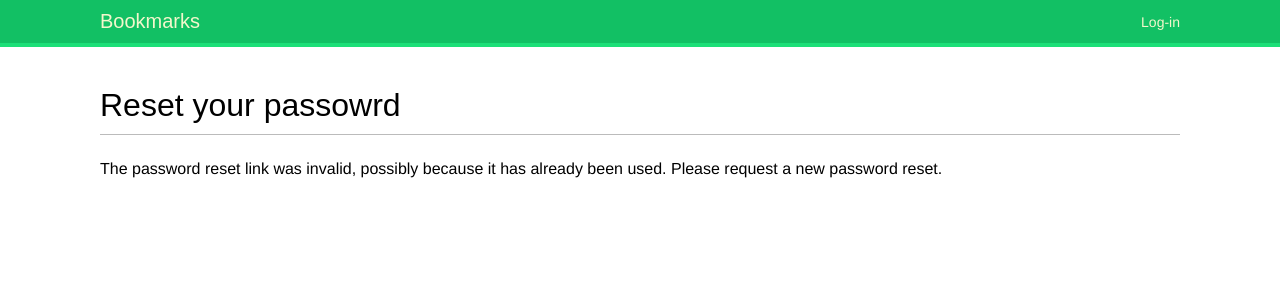
After one commit to Sayem-Kader-Chowdhury/SocialWebsite, a Django app: page /account/reset/1/1 in a window 1280 px wide. The commit adds this page. Shown: the top 300 px of the page. Run offline with Django 3.2, Linux system fonts and the light colour scheme; some web fonts are replaced.

Commit message:
Forget password section added

```diff
--- a/bookmarks/account/templates/base.html
+++ b/bookmarks/account/templates/base.html
@@ -10,6 +10,28 @@
 <body>
     <div id="header">
         <span class="logo">Bookmarks</span>
+        {% if request.user.is_authenticated %}
+            <ul class="menu">
+                <li {% if section == "dashboard" %}class="selected"{% endif %}>
+                    <a href="{% url "dashboard" %}">My dashboard</a>
+                </li>
+                <li {% if section == "images" %}class="selected"{% endif %}>
+                    <a href="#">Images</a>
+                </li>
+                <li {% if section == "people" %}class="selected"{% endif %}>
+                    <a href="#">People</a>
+                </li>
+            </ul>
+        {% endif %}
+
+        <span class="user">
+            {% if request.user.is_authenticated %}
+                Hello {{ request.user.first_name }}
+                <a href="{% url "logout" %}">Logout</a>
+            {% else %}
+                <a href="{% url "login" %}">Log-in</a>
+            {% endif %}
+        </span>
     </div>
 
     <div id="content">
--- a/bookmarks/account/templates/registration/login.html
+++ b/bookmarks/account/templates/registration/login.html
@@ -19,5 +19,6 @@
             <input type="hidden" name="next" value="{{ next }}">
             <p><input type="submit" value="Log-in"></p>
         </form>
+        <p><a href="{% url "password_reset" %}">Forgotten your password?</a></p>
     </div>
 {% endblock %}
--- /dev/null
+++ b/bookmarks/account/templates/registration/password_change_done.html
@@ -0,0 +1,6 @@
+{% extends "base.html" %}
+{% block title %}Password changed{% endblock %}
+{% block content %}
+ <h1>Password changed</h1>
+ <p>Your password has been successfully changed.</p>
+{% endblock %}
--- /dev/null
+++ b/bookmarks/account/templates/registration/password_reset_confirm.html
@@ -0,0 +1,17 @@
+{% extends "base.html" %}
+
+{% block title %}Reset your password{% endblock %}
+
+{% block content %}
+    <h1>Reset your passowrd</h1>
+    {% if validlink %}
+        <p>Please enter your new password twice:</p>
+        <form method="POST">
+            {{form.as_p}}
+            {% csrf_token %}
+            <p><input type="submit" value="Change my password"/></p>
+        </form>
+    {% else %}
+        <p>The password reset link was invalid, possibly because it has already been used. Please request a new password reset.</p>
+    {% endif %}
+{% endblock %}
--- /dev/null
+++ b/bookmarks/account/templates/registration/password_reset_email.html
@@ -0,0 +1,3 @@
+Someone asked for password reset for email {{email}}. Follow the link below:
+{{ protocol }}://{{ domain }}{% url "password_reset_confirm" uidb64=uid token=token %}
+Your username, in case you've forgotten: {{ user.get_username }}
--- a/bookmarks/account/urls.py
+++ b/bookmarks/account/urls.py
@@ -1,4 +1,4 @@
-from django.urls import path
+from django.urls import path, include
 from django.contrib.auth import views as auth_views
 from . import views
 
@@ -9,4 +9,23 @@ urlpatterns = [
     path('login/', auth_views.LoginView.as_view(), name='login'),
     path('logout/', auth_views.LogoutView.as_view(), name='logout'),
     path('', views.dashboard, name='dashboard'),
+
+    # CHange password urls
+    path('password_change/', auth_views.PasswordChangeView.as_view(),
+         name='password_change'),
+    path('password_change/done/', auth_views.PasswordChangeDoneView.as_view(),
+         name='password_change_done'),
+
+    # reset password urls
+    path('password_reset/', auth_views.PasswordResetView.as_view(),
+         name='password_reset'),
+    path('password_reset/done/', auth_views.PasswordResetDoneView.as_view(),
+         name='password_reset_done'),
+    path('reset/<uidb64>/<token>', auth_views.PasswordResetConfirmView.as_view(),
+         name='password_reset_confirm'),
+    path('password_reset/', auth_views.PasswordResetCompleteView.as_view(),
+         name='password_reset_complete'),
+
+
+     path('', include('django.contrib.auth.urls')),
 ]
--- a/bookmarks/bookmarks/settings.py
+++ b/bookmarks/bookmarks/settings.py
@@ -123,3 +123,4 @@ STATIC_URL = '/static/'
 LOGIN_REDIRECT_URL = 'dashboard'
 LOGIN_URL = 'login'
 LOGOUT_URL = 'logout'
+EMAIL_BACKEND = 'django.core.mail.backends.console.EmailBackend'
```
Also changed, not shown: bookmarks/account/templates/registration/password_change_form.html (added, +13 -0 lines), bookmarks/account/templates/registration/password_reset_complete.html (added, +11 -0 lines), bookmarks/account/templates/registration/password_reset_done.html (added, +9 -0 lines), bookmarks/account/templates/registration/password_reset_form.html (added, +11 -0 lines), bookmarks/db.sqlite3.
